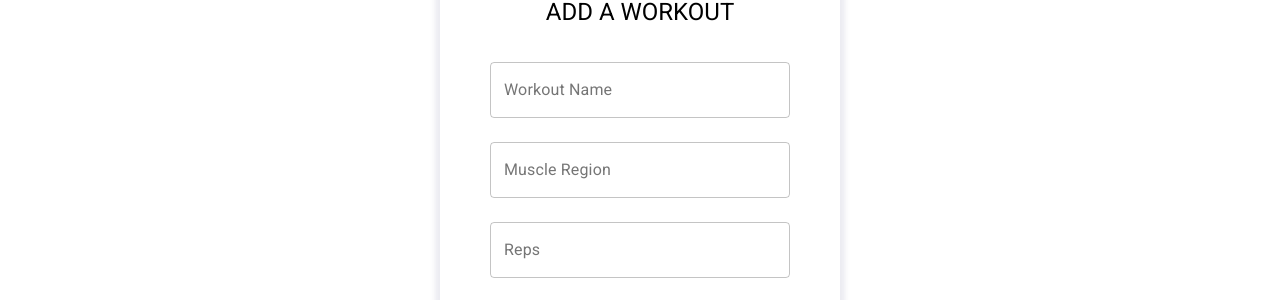
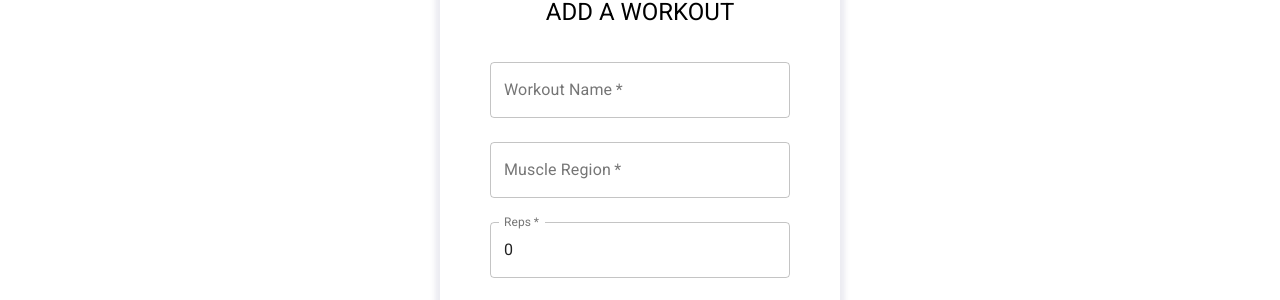
Before and after one commit to nasraaden/Front-end, a React (Create React App) app in the folder client/: page /addworkout in a window 1280 px wide. Shown: the part 143-443 px from the top of the page. Built offline with nearby package versions, Linux system fonts and the light colour scheme.

Commit message:
added name property on some form textfields so handleChange works. enforced integers on number fields

```diff
--- a/client/src/components/Workout/AddWorkout.js
+++ b/client/src/components/Workout/AddWorkout.js
@@ -59,10 +59,12 @@ const AddWorkout = props => {
         <div>
           <TextField
             id="name"
+            required="true"
             className={classes.textField}
             label="Workout Name"
             margin="normal"
             variant="outlined"
+            name="name"
             onChange={handleChanges}
             value={newWorkout.name}
           />
@@ -70,10 +72,12 @@ const AddWorkout = props => {
         <div>
           <TextField
             id="region"
+            required="true"
             className={classes.textField}
             label="Muscle Region"
             margin="normal"
             variant="outlined"
+            name="region"
             onChange={handleChanges}
             value={newWorkout.region}
           />
@@ -81,10 +85,20 @@ const AddWorkout = props => {
         <div>
           <TextField
             id="reps"
+            required="true"
             className={classes.textField}
             label="Reps"
             margin="normal"
             variant="outlined"
+            name="reps"
+            type="number"
+            inputProps={
+              {
+                  min: "0",
+                  step: "1"
+              }
+            }
+            onInput={newWorkout.reps=Math.round(newWorkout.reps)}
             onChange={handleChanges}
             value={newWorkout.reps}
           />
@@ -95,10 +109,13 @@ const AddWorkout = props => {
             className={classes.textField}
             label="lbs"
             type="number"
-            inputProps={{
-              min: "0",
-              step: "1"
-            }}
+            inputProps={
+              {
+                min: "0",
+                step: "1"
+              }
+            }
+            onInput={newWorkout.weight=parseInt(newWorkout.weight, 10)}
             margin="normal"
             variant="outlined"
             onChange={handleChanges}
@@ -109,10 +126,12 @@ const AddWorkout = props => {
         <div>
           <TextField
             id="date"
+            required="true"
             className={classes.textField}
             type="date"
             margin="normal"
             variant="outlined"
+            name="date"
             onChange={handleChanges}
             value={newWorkout.date}
           />
```
Also changed, not shown: 1 other file (tests, documents, lock files or other folders).
